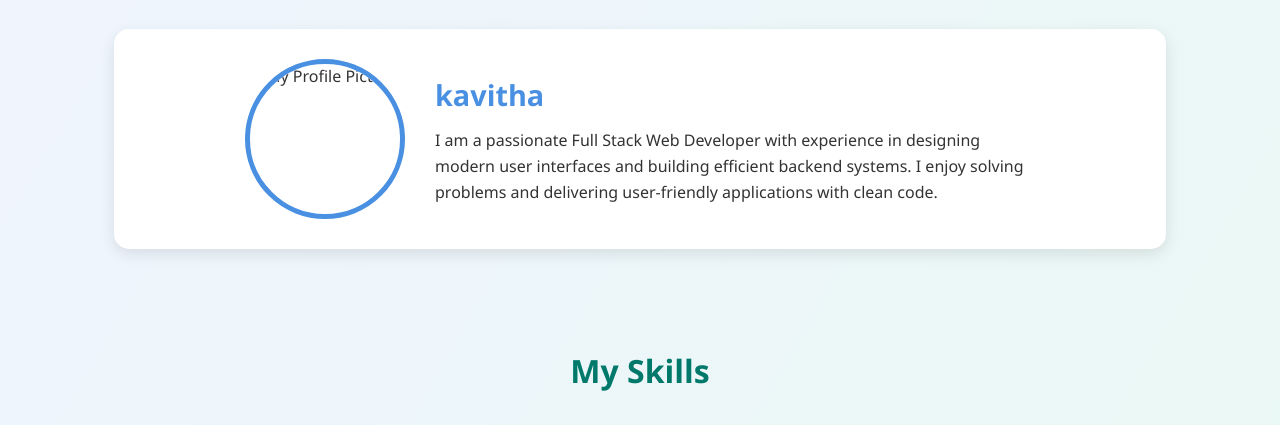
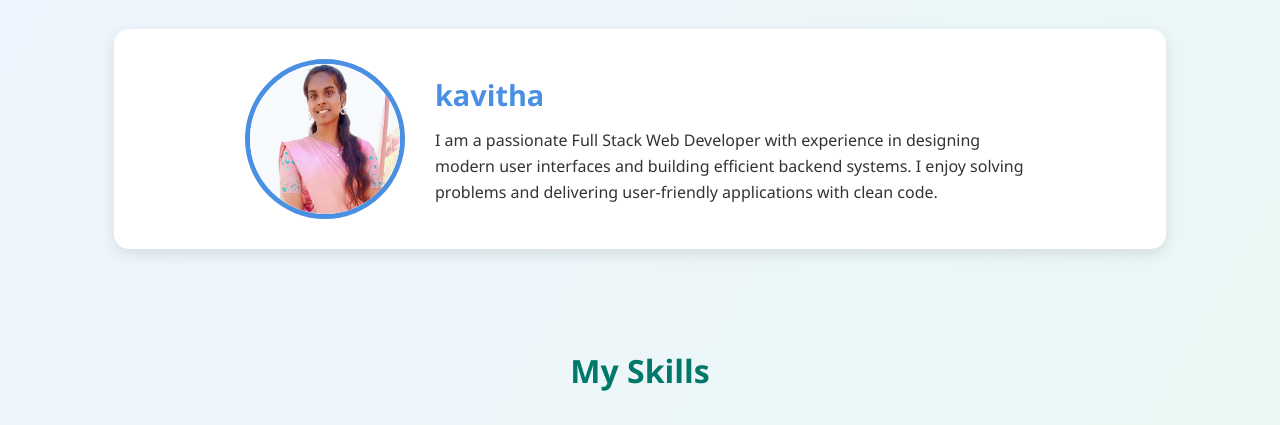
Before and after one commit to mahakavi102006-droid/potential-eureka, a plain HTML site: page index.html in a window 1280 px wide. Shown: the part 374-799 px from the top of the page. Drawn offline with Linux system fonts and the light colour scheme.

Commit message:
Update index.html

```diff
--- a/index.html
+++ b/index.html
@@ -205,7 +205,7 @@
   <section id="profile">
     <h2>My Profile</h2>
     <div class="profile">
-      <img src="kavitha.jpg"alt="My Profile Picture">
+      <img src="1000012192 (2).jpg"alt="My Profile Picture">
       <div class="profile-text">
         <h3>kavitha</h3>
         <p>I am a passionate Full Stack Web Developer with experience in designing
```
